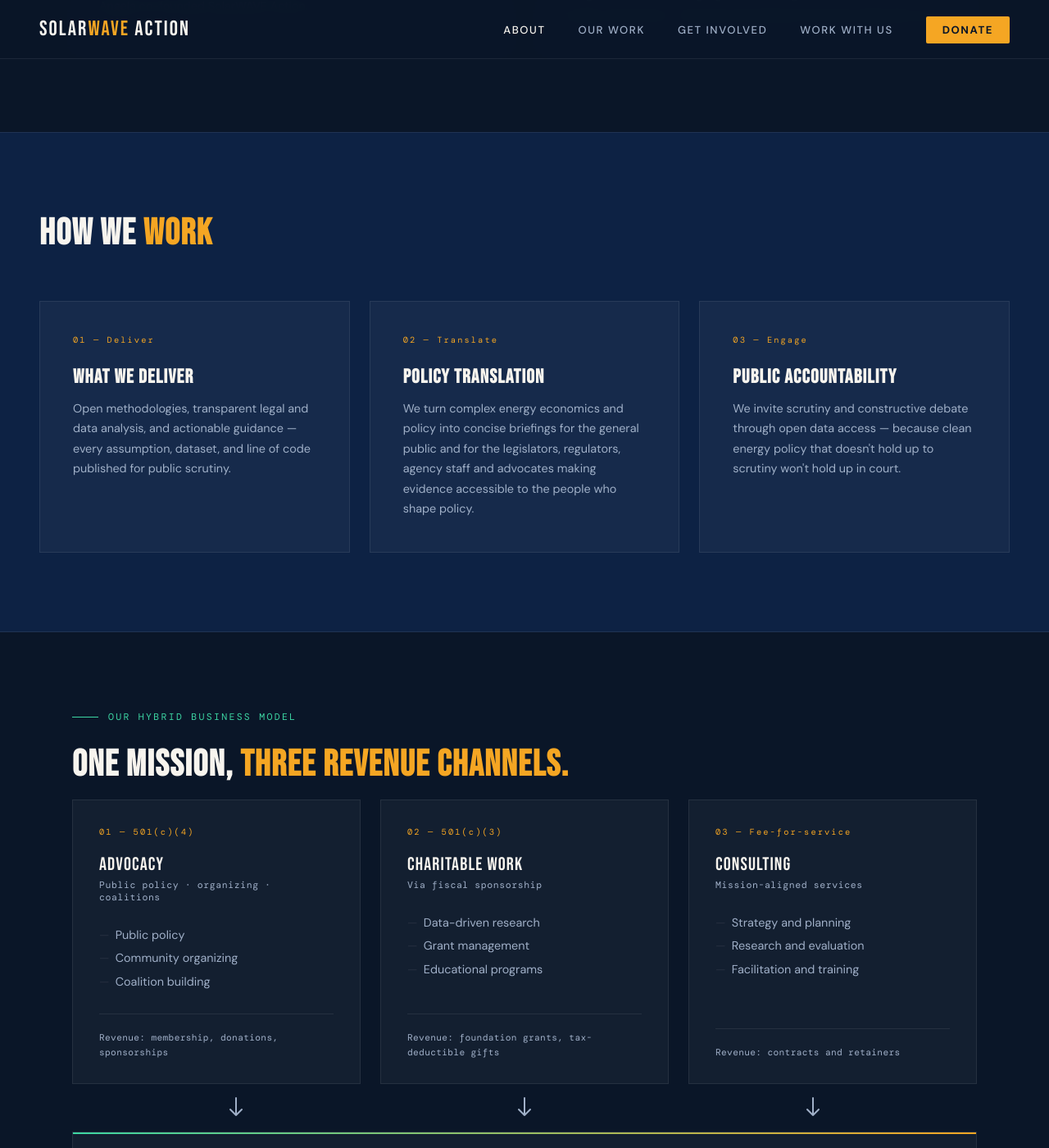
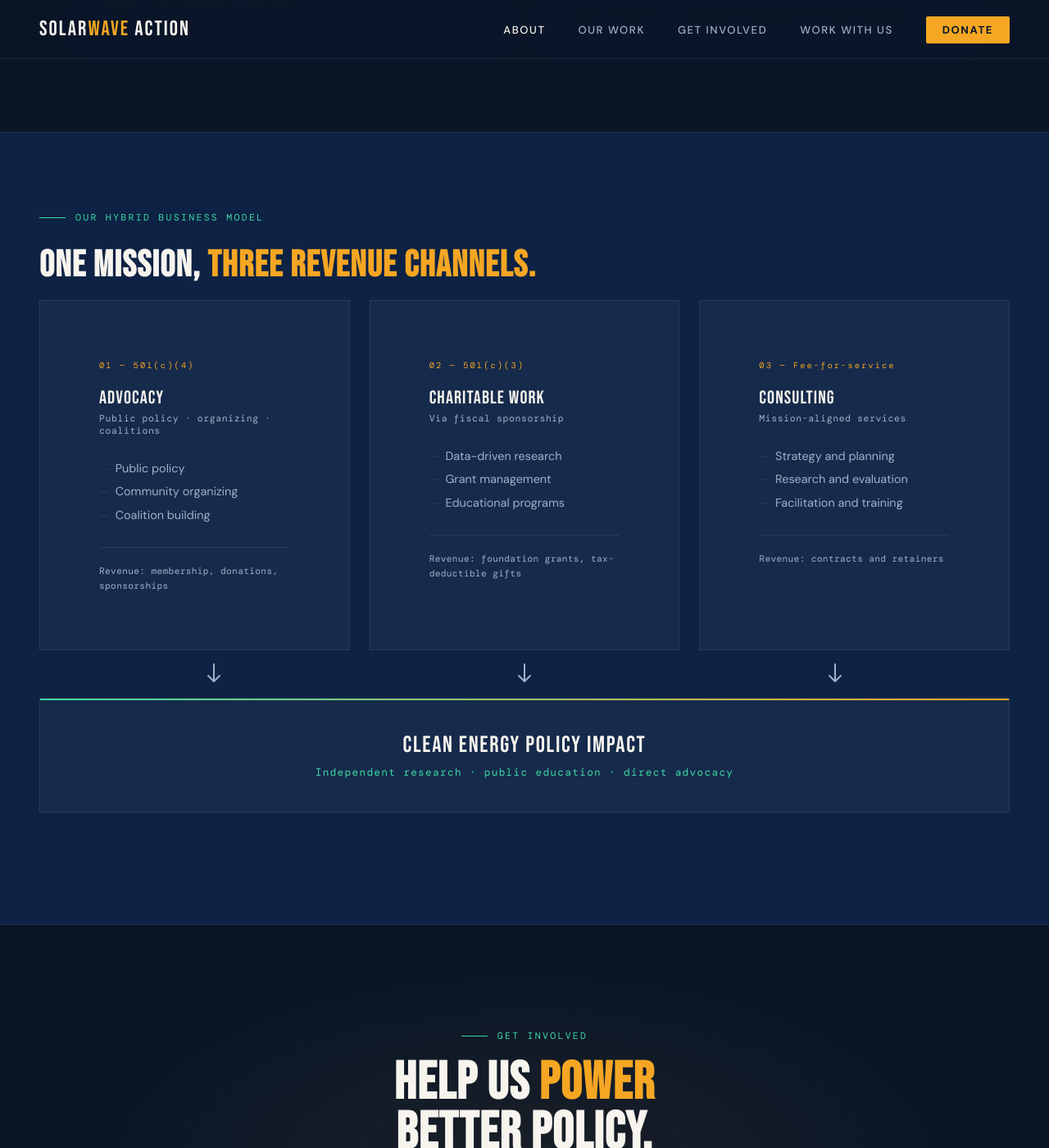
Before and after one commit to SolarWAVE-Action/solarwave-website, a Jekyll site: the page built from about/about.html, in a window 1280 px wide and 1400 px high, scrolled down 2520 px. Shown: the whole window at 82% size. Built offline with Jekyll 4.4.1, drawn with Linux system fonts in a browser that asks for light colours.

Commit message:
removed how section in About

```diff
--- a/about/about.html
+++ b/about/about.html
@@ -331,8 +331,10 @@ permalink: /about/
 
     /* ─── FUNDING MODEL ─── */
     .funding {
+      background: var(--sky-mid);
+      border-top: 1px solid var(--border);
+      border-bottom: 1px solid var(--border);
       padding: 6rem 3rem;
-      max-width: 1200px; margin: 0 auto;
     }
     .funding h2 {
       font-family: 'Bebas Neue', sans-serif;
@@ -352,12 +354,18 @@ permalink: /about/
     }
 
     .funding-card {
-      background: var(--panel); border: 1px solid var(--border);
-      overflow: hidden; display: flex; flex-direction: column;
-      position: relative;
+      background: var(--panel);
+      border: 1px solid var(--border);
+      padding: 2.5rem;
+      position: relative; overflow: hidden;
       transition: border-color 0.3s, transform 0.3s;
     }
-    .funding-card:hover { border-color: rgba(245,166,35,0.3); transform: translateY(-4px); }
+
+    .funding-card:hover {
+      border-color: rgba(245,166,35,0.3);
+      transform: translateY(-4px);
+     }
+
     .funding-card::after {
       content: '';
       position: absolute; top: 0; left: 0; right: 0; height: 2px;
@@ -753,35 +761,35 @@ permalink: /about/
 
   </section>
 
-  <!-- HOW WE WORK -->
-  <section class="how">
-    <div class="how-inner">
-      <h2>How We <span>Work</span></h2>
-      <div class="how-cards">
-        <div class="how-card">
-          <div class="card-num">01 — Deliver</div>
-          <h3>What We Deliver</h3>
-          <p>Open methodologies, transparent legal and data analysis, and actionable
-            guidance — every assumption, dataset, and line of code published for public
-            scrutiny.</p>
-        </div>
-        <div class="how-card">
-          <div class="card-num">02 — Translate</div>
-          <h3>Policy Translation</h3>
-          <p>We turn complex energy economics and policy into concise briefings for the
-            general public and for the legislators, regulators, agency staff and advocates
-            making evidence accessible to the people who shape policy.</p>
-        </div>
-        <div class="how-card">
-          <div class="card-num">03 — Engage</div>
-          <h3>Public Accountability</h3>
-          <p>We invite scrutiny and constructive debate through open data access —
-            because clean energy policy that doesn't hold up to scrutiny won't hold
-            up in court.</p>
-        </div>
-      </div>
-    </div>
-  </section>
+<!--  &lt;!&ndash; HOW WE WORK &ndash;&gt;-->
+<!--  <section class="how">-->
+<!--    <div class="how-inner">-->
+<!--      <h2>How We <span>Work</span></h2>-->
+<!--      <div class="how-cards">-->
+<!--        <div class="how-card">-->
+<!--          <div class="card-num">01 — Research</div>-->
+<!--          <h3>What We Deliver</h3>-->
+<!--          <p>Open source methodologies, transparent legal and data analysis, and actionable-->
+<!--            guidance — every assumption, dataset, and line of code published for public-->
+<!--            scrutiny.</p>-->
+<!--        </div>-->
+<!--        <div class="how-card">-->
+<!--          <div class="card-num">02 — Translate</div>-->
+<!--          <h3>Policy Translation</h3>-->
+<!--          <p>We turn complex energy economics and policy into concise briefings for the-->
+<!--            general public and for the legislators, regulators, agency staff and advocates-->
+<!--            making evidence accessible to the people who shape policy.</p>-->
+<!--        </div>-->
+<!--        <div class="how-card">-->
+<!--          <div class="card-num">03 — Engage</div>-->
+<!--          <h3>Public Accountability</h3>-->
+<!--          <p>We invite scrutiny and constructive debate through open data access —-->
+<!--            because clean energy policy that doesn't hold up to scrutiny won't hold-->
+<!--            up in court.</p>-->
+<!--        </div>-->
+<!--      </div>-->
+<!--    </div>-->
+<!--  </section>-->
 
   <!-- FUNDING MODEL -->
   <section class="funding">
```
